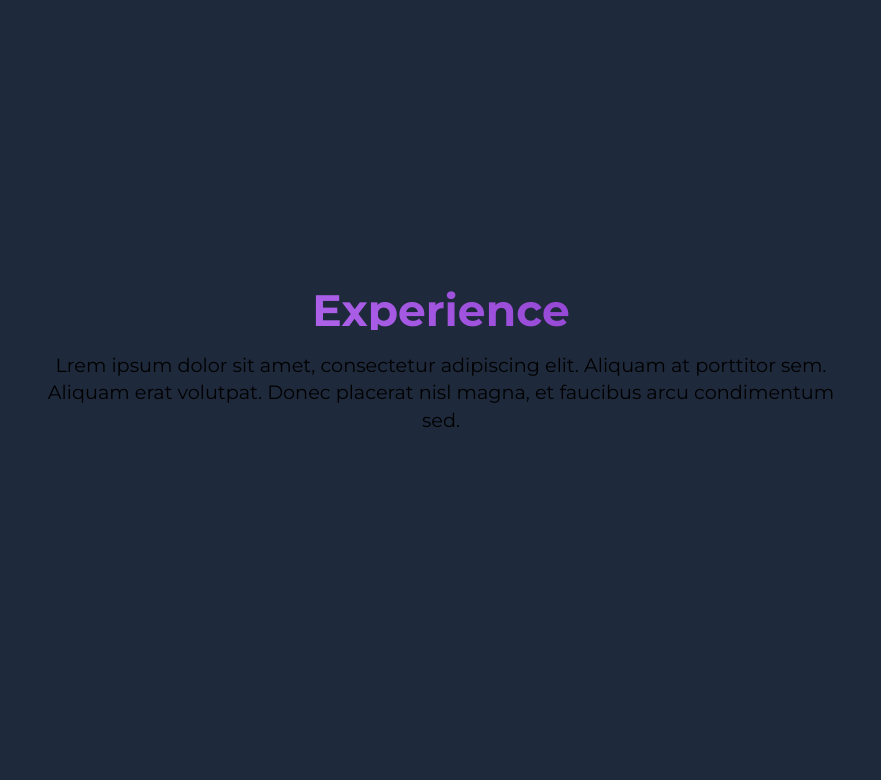
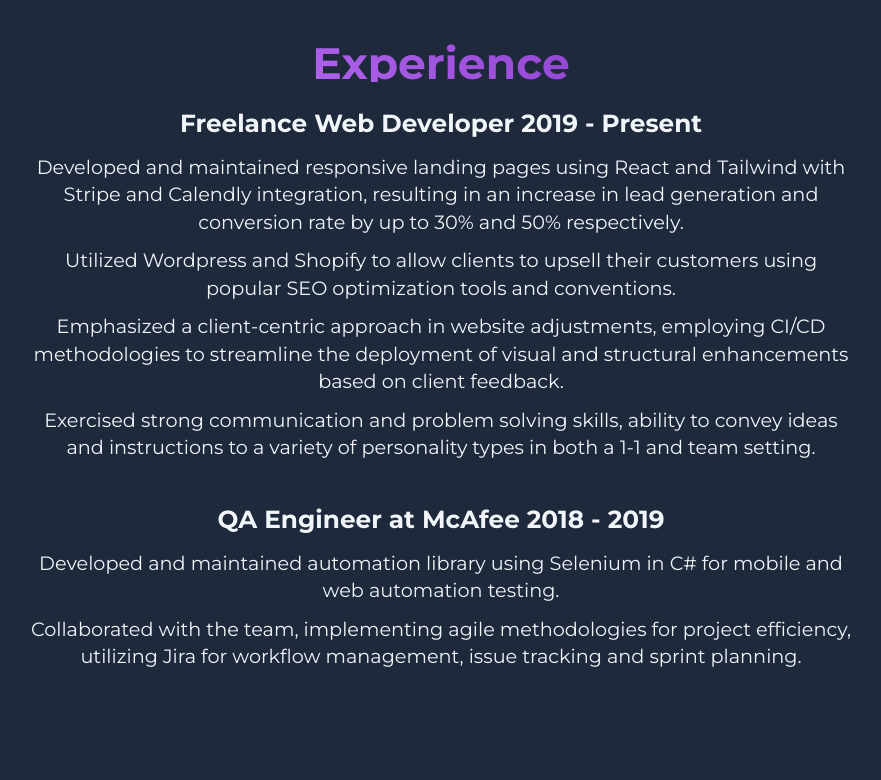
Before and after one commit to RyanErkal/nextjs-portfolio-blog, a Next.js app: page / in a window 1280 px wide. Shown: the part 2520-3300 px from the top of the page, without its empty margins (199-1080 px from the left). Built offline with nearby package versions, Linux system fonts and the light colour scheme.

Commit message:
experience

```diff
--- a/src/app/blog/components/Post.js
+++ b/src/app/blog/components/Post.js
@@ -13,17 +13,21 @@ export default function Post({ post }) {
 	console.log(post.fields.header.fields.file.url);
 
 	return (
-		<div className="mb-4 p-2 bg-slate-800 text-slate-100 rounded-xl">
-			<Link href={`/blog/post?id=${post.sys.id}`}>
+		<div className="mb-4 p-2 bg-slate-800 text-slate-100 rounded-xl max-w-md">
+			<Link
+				href={`/blog/post?id=${post.sys.id}`}
+				className="flex flex-col items-center">
 				<Image
-					width={600}
+					width={900}
 					height={400}
 					src={`https:${post.fields.header.fields.file.url}`}
 					alt={post.fields.header.fields.title}
 					className="rounded-lg mb-2"
 				/>
-				<h1 className="text-xl font-bold">{post.fields.title}</h1>
-				<p className="text-sm text-slate-200">{dateString}</p>
+				<div>
+					<h1 className="text-xl font-bold">{post.fields.title}</h1>
+					<p className="text-sm text-slate-200">{dateString}</p>
+				</div>
 			</Link>
 		</div>
 	);
--- a/src/app/blog/page.js
+++ b/src/app/blog/page.js
@@ -19,7 +19,8 @@ export default function Blog() {
 	return (
 		<div className="bg-slate-800 min-h-screen h-full w-screen overflow-hidden flex flex-col justify-between">
 			<Nav />
-			<div className="p-2 pb-8 relative">
+			<div className="flex flex-col items-center">
+				<div className="p-2 pb-8 relative grid grid-cols-1 lg:grid-cols-2 lg:gap-8">
 					{!posts ? (
 						<div className="h-screen">Loading...</div>
 					) : (
@@ -29,6 +30,7 @@ export default function Blog() {
 					)}
 					<ToTop />
 				</div>
+			</div>
 			<Footer />
 		</div>
 	);
--- a/src/app/blog/post/page.js
+++ b/src/app/blog/post/page.js
@@ -26,7 +26,7 @@ export default function Page() {
 		<div className="bg-slate-800 min-h-screen max-w-screen overflow-hidden">
 			<Nav />
 			{post ? (
-				<div className="p-4 pb-8 text-slate-100 relative">
+				<div className="p-4 pb-8 text-slate-100 relative flex flex-col">
 					<Image
 						width={600}
 						height={400}
--- a/src/app/components/Experience.js
+++ b/src/app/components/Experience.js
@@ -20,7 +20,7 @@ export default function About() {
 	return (
 		<div
 			id="about"
-			className="h-screen p-4 bg-slate-800 color-slate-100 flex justify-center items-center text-center">
+			className="h-screen p-4 bg-slate-800 text-slate-100 flex justify-center items-center text-center">
 			<motion.div
 				className="text-xl w-full flex flex-col justify-center items-center text-center"
 				initial="hidden"
@@ -38,9 +38,53 @@ export default function About() {
 				<div className="w-full sm:w-4/6 lg:max-w-2xl">
 					<GradientTitle>Experience</GradientTitle>
 					<p className="text-xs xl:text-sm">
-						Lrem ipsum dolor sit amet, consectetur adipiscing elit.
-						Aliquam at porttitor sem. Aliquam erat volutpat. Donec
-						placerat nisl magna, et faucibus arcu condimentum sed.
+						<h3 className="text-lg font-bold mb-2 ">
+							Freelance Web Developer 2019 - Present
+						</h3>
+						<ul className="">
+							<li className="mb-2">
+								Developed and maintained responsive landing
+								pages using React and Tailwind with Stripe and
+								Calendly integration, resulting in an increase
+								in lead generation and conversion rate by up to
+								30% and 50% respectively.
+							</li>
+							<li className="mb-2">
+								Utilized Wordpress and Shopify to allow clients
+								to upsell their customers using popular SEO
+								optimization tools and conventions.
+							</li>
+							<li className="mb-2">
+								Emphasized a client-centric approach in website
+								adjustments, employing CI/CD methodologies to
+								streamline the deployment of visual and
+								structural enhancements based on client
+								feedback.
+							</li>
+							<li className="mb-2">
+								Exercised strong communication and problem
+								solving skills, ability to convey ideas and
+								instructions to a variety of personality types
+								in both a 1-1 and team setting.
+							</li>
+						</ul>
+						<br />
+						<h3 className="text-lg font-bold mb-2">
+							QA Engineer at McAfee 2018 - 2019
+						</h3>
+						<ul className="">
+							<li className="mb-2">
+								Developed and maintained automation library
+								using Selenium in C# for mobile and web
+								automation testing.
+							</li>
+							<li className="mb-2">
+								Collaborated with the team, implementing agile
+								methodologies for project efficiency, utilizing
+								Jira for workflow management, issue tracking and
+								sprint planning.
+							</li>
+						</ul>
 					</p>
 				</div>
 			</motion.div>
--- a/src/app/components/Projects.js
+++ b/src/app/components/Projects.js
@@ -83,8 +83,8 @@ export default function Projects() {
 						]}
 						github="/"
 						live="/">
-						Time tracking / Productivity app with user
-						authentication [In Progress]
+						Time tracking & Productivity app with user
+						authentication and data visualization, work in progress
 					</Project>
 				</div>
 			</motion.div>
```
Lines whose indentation alone changed are shown as unchanged.
